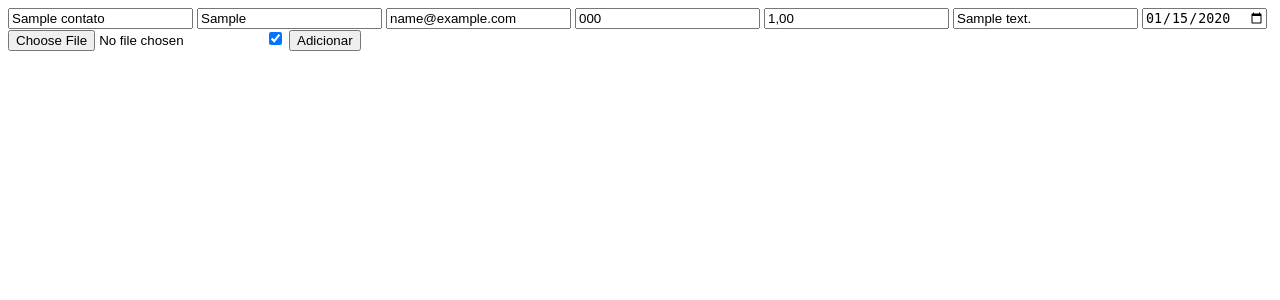
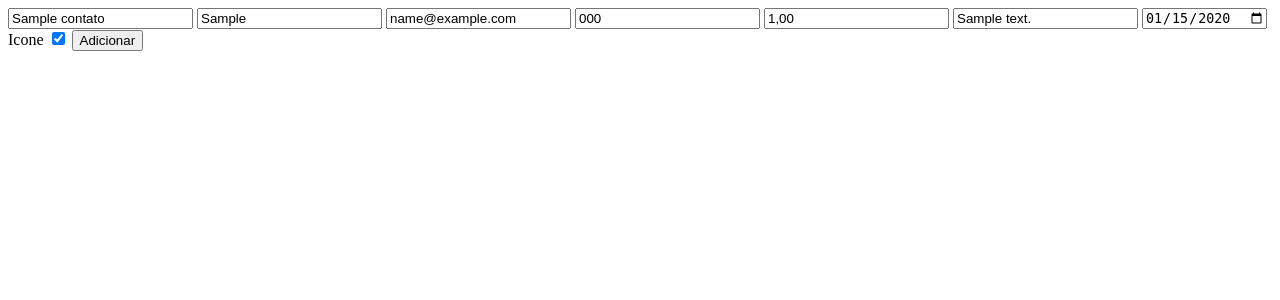
Before and after one commit to WildsonCaio/Projeto_Agenda_Ads, a Django app: page /editar/1 in a window 1280 px wide. Shown: the top 300 px of the page. Run offline with Django 4.2, Linux system fonts and the light colour scheme; tables that the repository leaves empty hold one stand-in row (values such as "Sample post").

```diff
--- a/contatos/templates/pages/editar.html
+++ b/contatos/templates/pages/editar.html
@@ -1,3 +1,4 @@
+{% load static %}
 <!DOCTYPE html>
 <html lang="en">
 <head>
@@ -5,6 +6,11 @@
     <meta http-equiv="X-UA-Compatible" content="IE=edge">
     <meta name="viewport" content="width=device-width, initial-scale=1.0">
     <title>Document</title>
+    <style>
+        #img{
+            display: none;
+        }
+    </style>
 </head>
 <body>
     <form method="POST" enctype="multipart/form-data" action=""> {% csrf_token %}
@@ -16,12 +22,29 @@
         <input name="descricao" value="{{contato.descricao}}" type="text" placeholder="descrição">
         <input name="data_nasc" value="{{contato.data_nascimento | date:'Y-m-d'}}" type="date">
         {% if contato.imagem %}
-        <input name="imagem" value="{{contato.imagem.url}}" type="file" accept="image/*">
+        <label for="img">Icone</label>
+        <input id="img" name="imagem" value="{{contato.imagem.url}}" type="file" accept="image/*">
         {% else %}
-        <input name="imagem" type="file" accept="image/*">
+        <label for="img">Icone</label>
+        <input id="img" name="imagem" type="file" accept="image/*">
         {% endif %}
         <input name="check" type="checkbox" {% if contato.ativo == True %} checked {% endif %}>
         <button type="submit">Adicionar</button>
     </form>
+
+
+
+    <img class="img_input" src="" alt="">
+
+    <script>
+        let img = document.querySelector('#img')
+        let img_input = document.querySelector('.img_input')
+
+        img.addEventListener('change', function(){
+            img_input.src = window.URL.createObjectURL(this.files[0])
+        })
+
+    </script>
+
 </body>
 </html>
--- a/contatos/views.py
+++ b/contatos/views.py
@@ -53,12 +53,14 @@ def editar(request, id):
         else:
             check = True
         imagem = request.FILES.get('imagem')
+        print(imagem)
         contato.nome = nome
         contato.cpf = cpf
         contato.email = email
         contato.telefone = telefone
         contato.data = data
-        contato.imagem = imagem
+        if imagem != None:
+            contato.imagem = imagem
         contato.altura = altura
         contato.descricao = descricao
         contato.ativo = check
```
Also changed, not shown: media/Captura_de_Tela_1_azFMwKv.png (added), media/Captura_de_Tela_2_Kj1zNrf.png (added), templates/static/style.css (line endings or trailing spaces).
